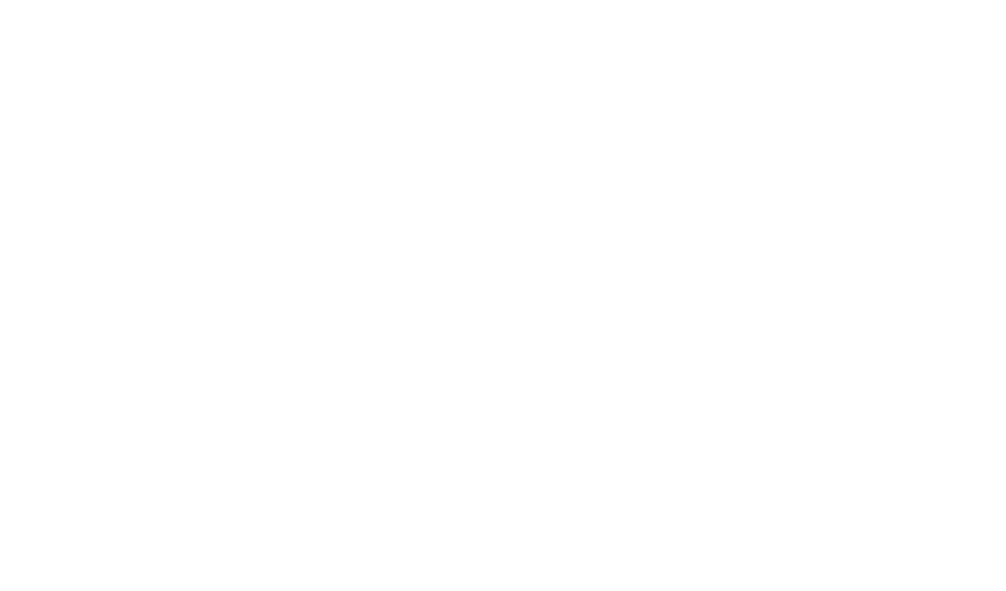
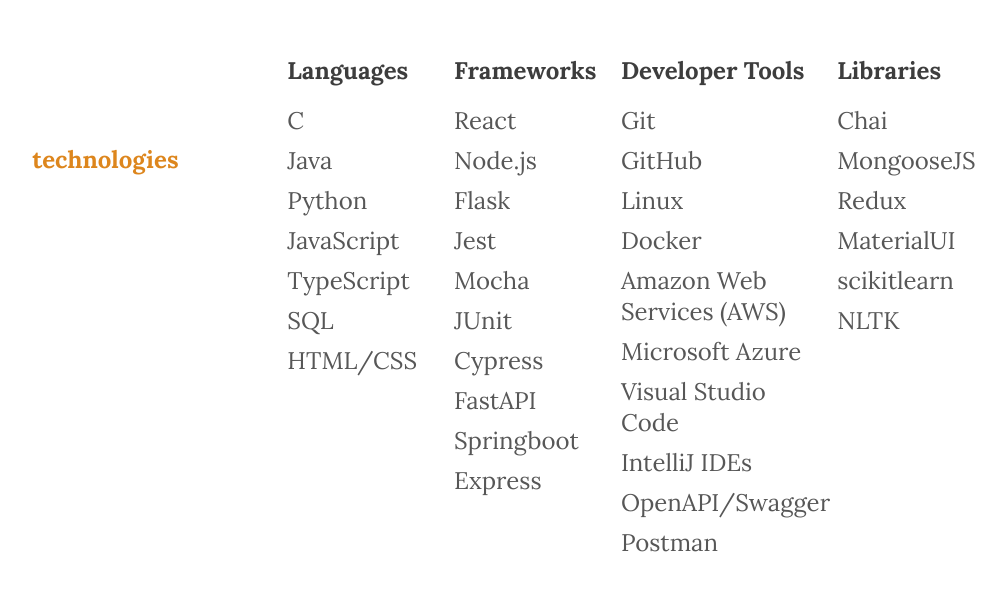
Before and after one commit to srujanr40/personal_website, a React (Create React App) app in the folder client/: page / in a window 1280 px wide. Shown: the part 2077-2668 px from the top of the page, without its empty margins (93-1099 px from the left). Before the commit the page ends 2208 px from the top, so only its background shows below. Built offline with nearby package versions, Linux system fonts and the light colour scheme.

Commit message:
Technologies (#6)
* added technologies part with some animations

* list animates in

```diff
--- a/client/src/components/AboutMe/AboutMe.css
+++ b/client/src/components/AboutMe/AboutMe.css
@@ -21,7 +21,6 @@
     position: relative;
     display: flex;
     justify-content: flex-end;
-    top: -0.3em;
     right: 4em;
 
 
--- a/client/src/components/Home/Home.jsx
+++ b/client/src/components/Home/Home.jsx
@@ -1,6 +1,7 @@
 import React from "react";
 import Intro from "../Intro/Intro";
 import AboutMe from "../AboutMe/AboutMe";
+import Technologies from "../Technologies/Technologies";
 import { motion } from "framer-motion";
 
 import "./Home.css"
@@ -11,7 +12,9 @@
             <Intro />
             <div style={{ height: '500px' }}></div> {/* Empty space */}
             <AboutMe />
-            <div style={{ height: '500px' }}></div> {/* Empty space */}
+            <div style={{ height: '400px' }}></div> {/* Empty space */}
+            <Technologies />
+            <div style={{ height: '250px' }}></div> {/* Empty space */}
         </div>
     )
 }
--- /dev/null
+++ b/client/src/components/Technologies/Technologies.css
@@ -0,0 +1,76 @@
+@media screen and (max-width: 600px) {
+    .technologies {
+        display: grid;
+        grid-template-columns: 1fr 1fr 4fr;
+        gap: 1%;
+        padding: 20%;
+    }
+
+    .technologies_list {
+        display: flex;
+        flex-direction: column;
+        gap: 1%;
+    }
+}
+
+@media screen and (min-width: 600px) {
+    .technologies {
+        display: grid;
+        grid-template-columns: 1fr 1fr 4fr 1fr;
+        gap: 1%;
+    }
+
+    .technologies_list {
+        display: grid;
+        grid-template-columns: 1fr 1fr 1fr 1fr;
+        gap: 1%;
+    }
+
+    .languages {
+        grid-column: 1;
+        align-self: auto;
+    }
+
+    .frameworks {
+        grid-column: 2;
+        align-self: start;
+    }
+
+    .developer_tools {
+        grid-column: 3;
+        align-self: start;
+    }
+
+    .libraries {
+        grid-column: 4;
+        align-self: start;
+    }
+}
+
+.technologies_subtitle {
+    font-size: 150%;
+    font-weight: bold;
+    position: relative;
+    display: flex;
+    padding-top: 50%;
+    justify-content: flex-end;
+    right: 4em;
+
+
+    font-family: 'lora';
+    color: #dd861d;
+    grid-column: 2;
+}
+
+.technologies_list {
+    font-family: 'lora';
+    text-align: start;
+    font-size: 150%;
+    color: #575757;
+    grid-column: 3;
+    margin-bottom: 5px;
+}
+
+.technologies_list p {
+    margin-bottom: -15px;
+}
--- /dev/null
+++ b/client/src/components/Technologies/Technologies.jsx
@@ -0,0 +1,110 @@
+import React, { useState } from "react";
+import { motion } from "framer-motion";
+
+import "./Technologies.css";
+
+
+export default function Technologies() {
+    const [listAnimationStart, setListAnimationStart] = useState(false);
+
+    const cardVariants = {
+        offscreen: {
+            y: 300,
+            opacity: 0
+        },
+        onscreen: {
+            y: 0,
+            opacity: 1,
+            transition: {
+                type: "spring",
+                bounce: 0.4,
+                duration: 0.8
+            }
+        }
+    }
+
+    const wipeInVariants = {
+        hidden: {
+            x: '2vw', // Start off-screen to the left
+            opacity: 0
+        },
+        visible: {
+            x: 0, // End at its natural position
+            opacity: 1,
+            transition: {
+                type: "tween",
+                duration: 0.2, // Adjust the duration as needed
+                ease: "easeInOut"
+            }
+        }
+    }
+
+    return (
+    <div>
+      <motion.div
+        className='technologies'
+        variants={cardVariants}
+        initial='offscreen'
+        whileInView='onscreen'
+        viewport={{ once: true }}
+        onAnimationComplete={() => setListAnimationStart(true)} // Trigger the list animation after this animation completes
+      >
+        <div className="technologies_subtitle">
+            <p>technologies</p>
+        </div>
+        <motion.div
+            className="technologies_list"
+            variants={wipeInVariants}
+            initial='hidden'
+            animate={listAnimationStart ? "visible" : "hidden"}
+        >
+            <motion.div className="languages">
+                <p style={{fontWeight: 'bold', color: '#3d3d3d', paddingBottom: '10px'}}>Languages</p>
+                <p>C</p>
+                <p>Java</p>
+                <p>Python</p>
+                <p>JavaScript</p>
+                <p>TypeScript</p>
+                <p>SQL</p>
+                <p>HTML/CSS</p>
+            </motion.div>
+            <motion.div className="frameworks">
+                <p style={{fontWeight: 'bold', color: '#3d3d3d', paddingBottom: '10px'}}>Frameworks</p>
+                <p>React</p>
+                <p>Node.js</p>
+                <p>Flask</p>
+                <p>Jest</p>
+                <p>Mocha</p>
+                <p>JUnit</p>
+                <p>Cypress</p>
+                <p>FastAPI</p>
+                <p>Springboot</p>
+                <p>Express</p>
+            </motion.div>
+            <motion.div className="developer_tools">
+                <p style={{fontWeight: 'bold', color: '#3d3d3d', paddingBottom: '10px'}}>Developer Tools</p>
+                <p>Git</p>
+                <p>GitHub</p>
+                <p>Linux</p>
+                <p>Docker</p>
+                <p>Amazon Web Services (AWS)</p>
+                <p>Microsoft Azure</p>
+                <p>Visual Studio Code</p>
+                <p>IntelliJ IDEs</p>
+                <p>OpenAPI/Swagger</p>
+                <p>Postman</p>
+            </motion.div>
+            <motion.div className="libraries">
+                <p style={{fontWeight: 'bold', color: '#3d3d3d', paddingBottom: '10px'}}>Libraries</p>
+                <p>Chai</p>
+                <p>MongooseJS</p>
+                <p>Redux</p>
+                <p>MaterialUI</p>
+                <p>scikitlearn</p>
+                <p>NLTK</p>
+            </motion.div>
+        </motion.div>
+      </motion.div>
+    </div>
+  );
+};
```
